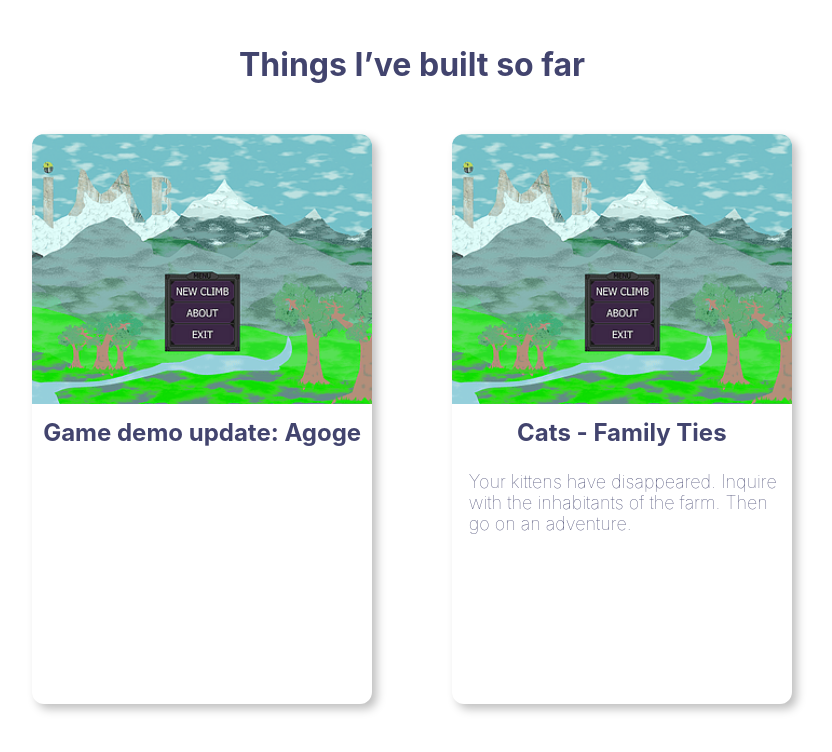
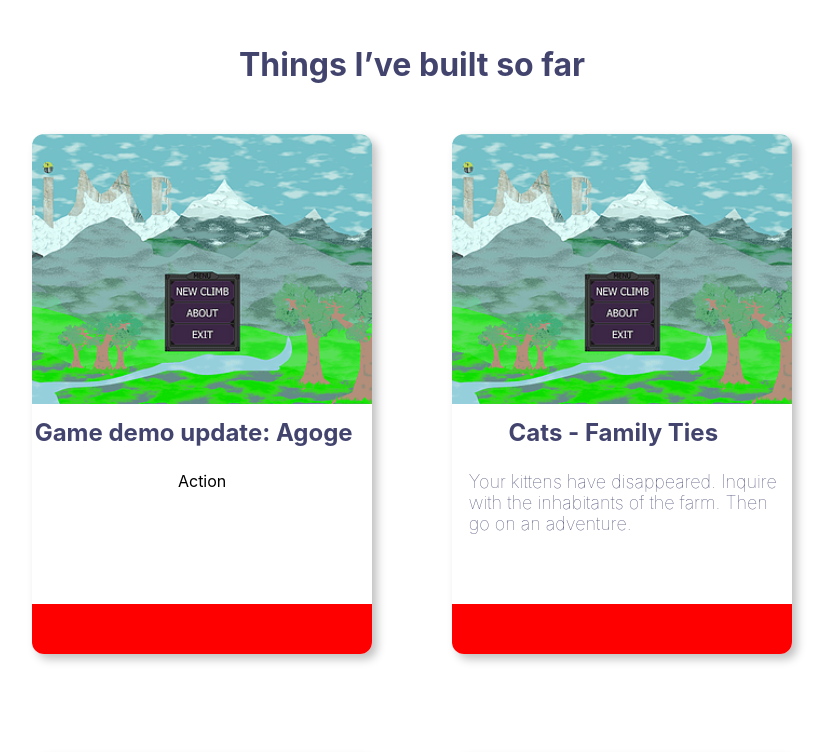
Before and after one commit to Matsuel/olivier, a React (Create React App) app: page / in a window 1280 px wide. Shown: the part 1260-2012 px from the top of the page, without its empty margins (228-1060 px from the left). Built offline with nearby package versions, Linux system fonts and the light colour scheme.

Commit message:
rename projects, add scroll behavior smooth

```diff
--- a/src/Components/Projects/Projects.css
+++ b/src/Components/Projects/Projects.css
@@ -30,8 +30,9 @@
 }
 
 .project{
+    position: relative;
     width: 340px;
-    height: 570px;
+    height: 520px;
     margin-bottom: 50px;
     border-radius: 12px;
 }
@@ -53,6 +54,7 @@
 }
 
 .project-title{
+    width: 95%;
     font-size: 24px;
     font-weight: medium;
     margin-top: 10px;
@@ -66,3 +68,14 @@
     text-align: start;
     white-space: pre-wrap;
 }
+
+.project-footer{
+    position: absolute;
+    bottom: 0;
+    width: 100%;
+    height: 50px;
+    background-color: red;
+    border-bottom-left-radius: 12px;
+    border-bottom-right-radius: 12px;
+
+}
--- a/src/Components/Projects/Projects.tsx
+++ b/src/Components/Projects/Projects.tsx
@@ -27,12 +27,16 @@ const Projects = () => {
                             <p className={`project-description ${darkMode ? "home-title-light" : "home-title-dark"}`}>
                                 {project.description}
                             </p>
+                            <p className="project-category">
+                                {project.category}
+                            </p>
+                            <div className="project-footer">
+
+                            </div>
                         </div>
                     )
                 })}
-
             </div>
-
         </section>
     )
 }
```
